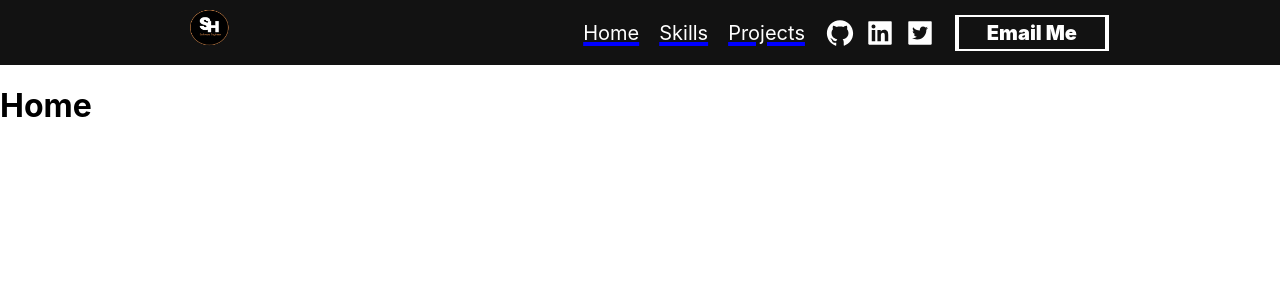
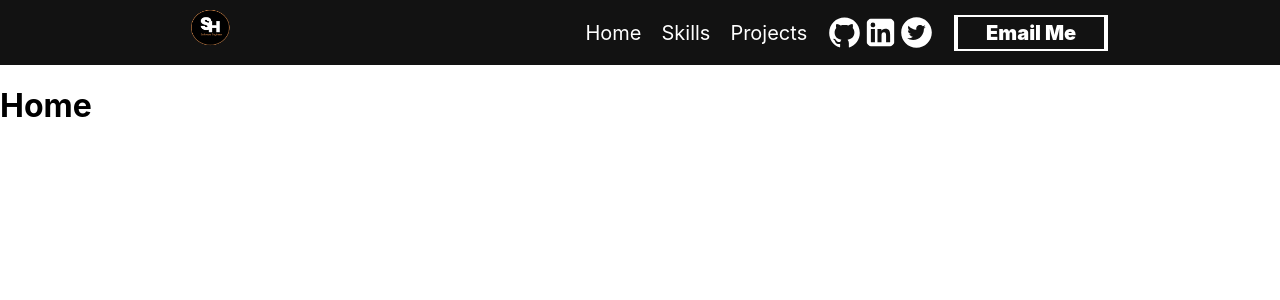
Before and after one commit to SHPrince1/react-portfolio, a React (Create React App) app: page / in a window 1280 px wide. Shown: the top 300 px of the page. Built offline with nearby package versions, Linux system fonts and the light colour scheme.

Commit message:
Navcompleted

```diff
--- a/src/App.css
+++ b/src/App.css
@@ -43,7 +43,7 @@ html{
   scroll-padding-top: 75px;
 }
 .active{
-  text-decoration: underline !important;
+  /* text-decoration: underline !important; */
   text-decoration-color: blue !important;
   text-decoration-thickness: 4px !important;
   -moz-text-decoration-color: blue !important;
--- a/src/App.js
+++ b/src/App.js
@@ -3,7 +3,6 @@ import {
   BrowserRouter as Router,
   Routes,
   Route,
-  NavLink,
 } from "react-router-dom";
 import "./App.css";
 import Navbar from "./components/navbar";
--- a/src/components/navbar.jsx
+++ b/src/components/navbar.jsx
@@ -1,12 +1,12 @@
 import { React, useState, useEffect } from "react";
-import { Link, NavLink } from "react-router-dom";
+import {  NavLink } from "react-router-dom";
 // css importtaions
 import style from "../styles/navbar.module.css";
 import style2 from "../styles/reactIconStyles.module.css";
 // import "../App.css";
 
 // icons importation
-import {AiFillGithub,AiFillLinkedin,AiFillTwitterSquare,} from "react-icons/ai";
+import {AiFillGithub,AiFillLinkedin, AiFillTwitterCircle} from "react-icons/ai";
 import { Spin as Hamburger } from "hamburger-react";
 
 // Imported images
@@ -15,7 +15,7 @@ import Logo from "../assets/sh-logo.png";
 const Navbar = () => {
   const [visible, setVisible] = useState(false);
   const [activeLink, setActiveLink] = useState("home");
-  const [scroll, setScroll] = useState(false);
+  const [scrolled, setScrolled] = useState(false);
 
   function ToggleBurger() {
     setVisible(!visible);
@@ -30,9 +30,9 @@ const Navbar = () => {
     const onScroll =()=>{
 
       if(window.scrollY > 50){
-        setScroll(true);
+        setScrolled(true);
       }else{
-        setScroll(false);
+        setScrolled(false);
       }
     }
 
@@ -42,10 +42,10 @@ const Navbar = () => {
 
   return (
     <>
-      <div className={scroll ? 'scroll' : style.parentDiv}>
+      <div className={scrolled ? 'scrolled' : style.parentDiv}>
         <div className={style.logoDiv}>
           <NavLink to="/">
-            <img src={Logo} size={20} />
+            <img src={Logo} size={20} alt="logo"/>
           </NavLink>
           {/* <div className={style.menuDiv}>
           <Hamburger distance="sm" />
@@ -68,7 +68,7 @@ const Navbar = () => {
               <AiFillLinkedin className={style2.Icons} />
             </NavLink>
             <NavLink to="https://twitter.com/SHPrince_">
-              <AiFillTwitterSquare className={style2.Icons} />
+              <AiFillTwitterCircle className={style2.Icons} />
             </NavLink>
           </div>
           <div className={style.connect}>
--- a/src/styles/navbar.module.css
+++ b/src/styles/navbar.module.css
@@ -21,6 +21,15 @@ a{
 .logoDiv img{
     width: 70px;
     height: 60px;
+    transition: all ease-out .5s;
+    -webkit-transition: all ease-out .5s;
+    -moz-transition: all ease-out .5s;
+    -ms-transition: all ease-out .5s;
+    -o-transition: all ease-out .5s;
+}
+.logoDiv img:hover{
+
+  margin-right: -30px;
 }
 .menuDiv{
     display: none;
@@ -38,9 +47,19 @@ align-items: center;
   align-items: center;
   gap: 20px;
 }
+.linkdiv a{
+  transition: all ease-in .5s;
+  -webkit-transition: all ease-in .5s;
+  -moz-transition: all ease-in .5s;
+  -ms-transition: all ease-in .5s;
+  -o-transition: all ease-in .5s;
+}
+.linkdiv a:hover{
+  color: #707070;
+}
 .iconDiv{
     display: flex;
-    gap: 10px;
+    gap: 1px;
     align-items: center;
 }
 .connect{
@@ -56,7 +75,7 @@ align-items: center;
     background: linear-gradient(to right, white 50%, #121212 50%);
     background-position: right bottom;
     background-size: 200% 100%;
-    transition: all 1s ease-out;
+    /* transition: all 1s ease-out; */
 
 }
 
--- a/src/styles/reactIconStyles.module.css
+++ b/src/styles/reactIconStyles.module.css
@@ -1,17 +1,33 @@
+.Icons {
+  /* height: 40px;
+  width: 40px; */
+  display: flex;
+  align-items: center;
+  font-size: 35px;
+  background: linear-gradient(45deg, white 0%, #121212 10%);
+  border-radius: 20px;
+  background-size: 200% 100%;
 
+  background-image: linear-gradient(white, white);
+  background-repeat: no-repeat;
+  transition: background-size 0.5s, color 0.5s;
+  background-size: 0 0;
+  background-position: 50% 50%;
+  border-radius: 30px;
+}
+.Icons:hover {
+  color: rgba(34, 164, 116, 1);
+  /* background: linear-gradient(45deg, rgba(34,164,116,1) 0%, rgba(41,47,143,1) 100%); */
 
-.Icons{
-    display: flex;
-    align-items: center;
-    font-size: 30px;
+  background-size: 100% 100%;
+}
+
+@media only screen and (max-width: 425px) {
+  /*Small smartphones [325px -> 425px]*/
+
+  .Icons {
+    /* height:20px;
+    width: 20px; */
+    font-size:20px;
   }
-
-
-@media only screen and (max-width: 425px){
-	/*Small smartphones [325px -> 425px]*/
-
-    .Icons{
-
-        font-size: 25px;
-      }
 }
```
